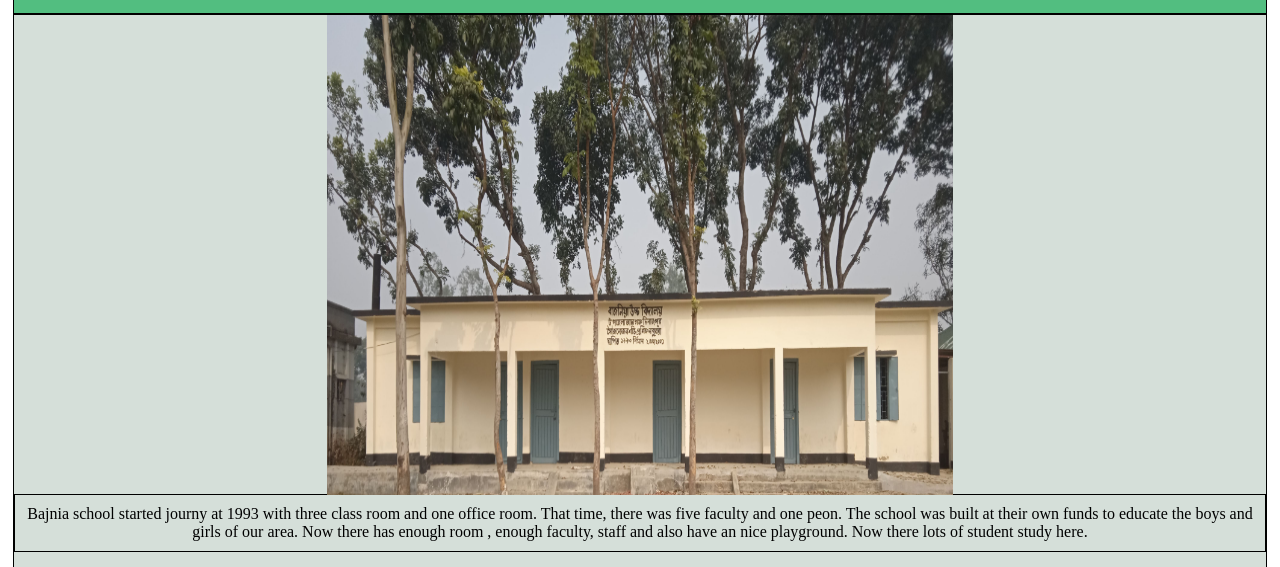
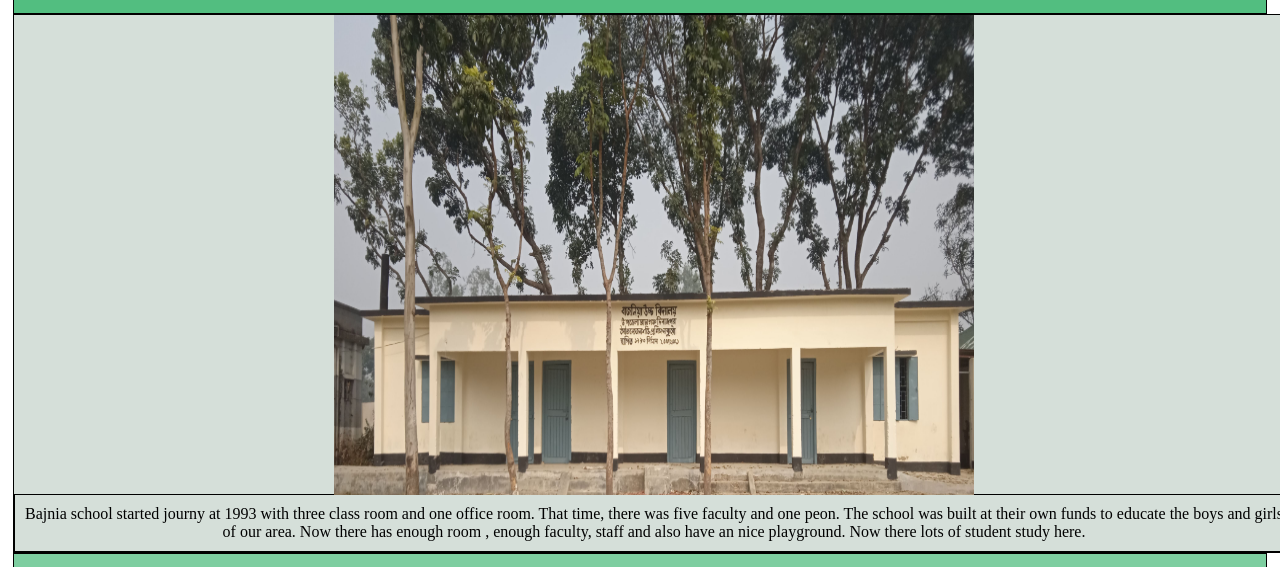
Before and after one commit to milonseu/Bajnia-High-School, a plain HTML site: page history.html in a window 1280 px wide. Shown: the part 188-755 px from the top of the page. Drawn offline with Linux system fonts and the light colour scheme.

Commit message:
Update history.html

```diff
--- a/history.html
+++ b/history.html
@@ -16,8 +16,8 @@
 			background-color: #52BE80;
 		}
 		.body{
-			min-height: 1280px;
-			min-width: 360px;
+			min-height: 480px;
+			min-width: 1280px;
 			background-color: #D5DFD9;
 		}
 		.footer{
```
